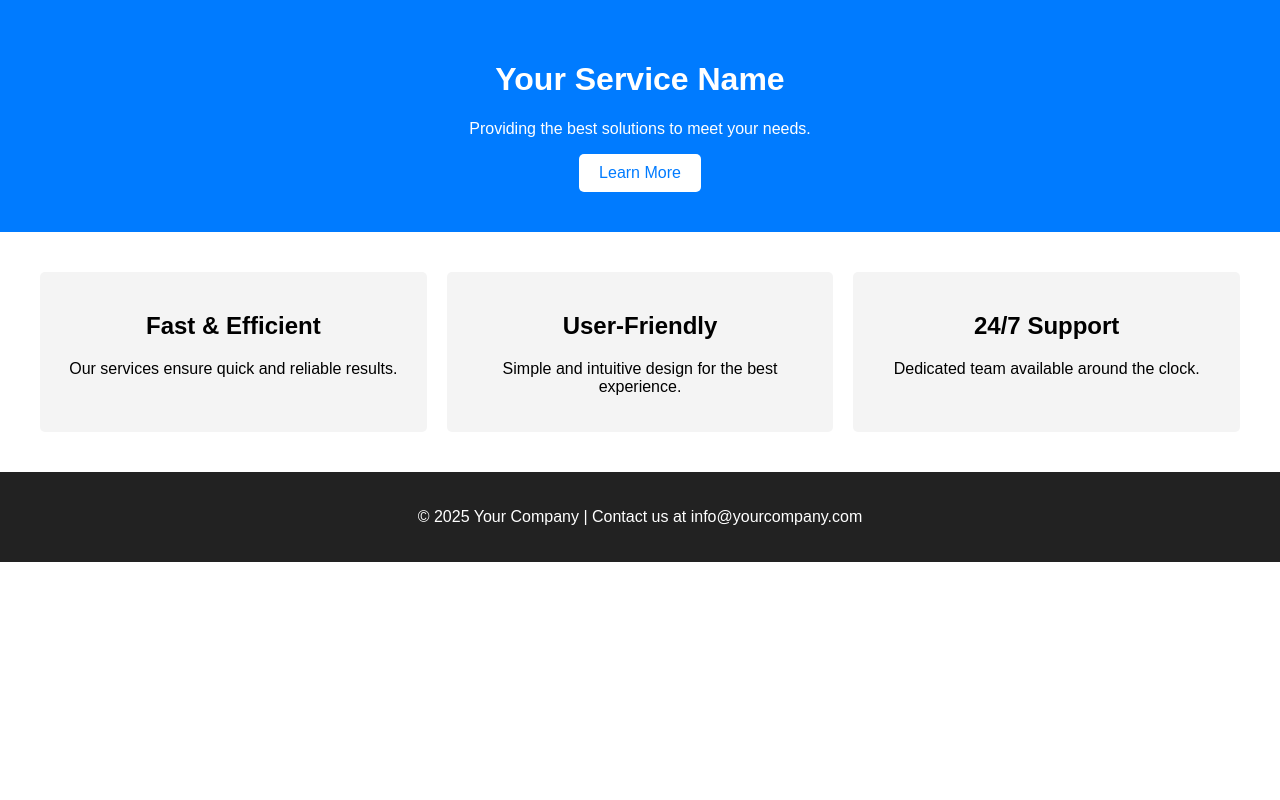
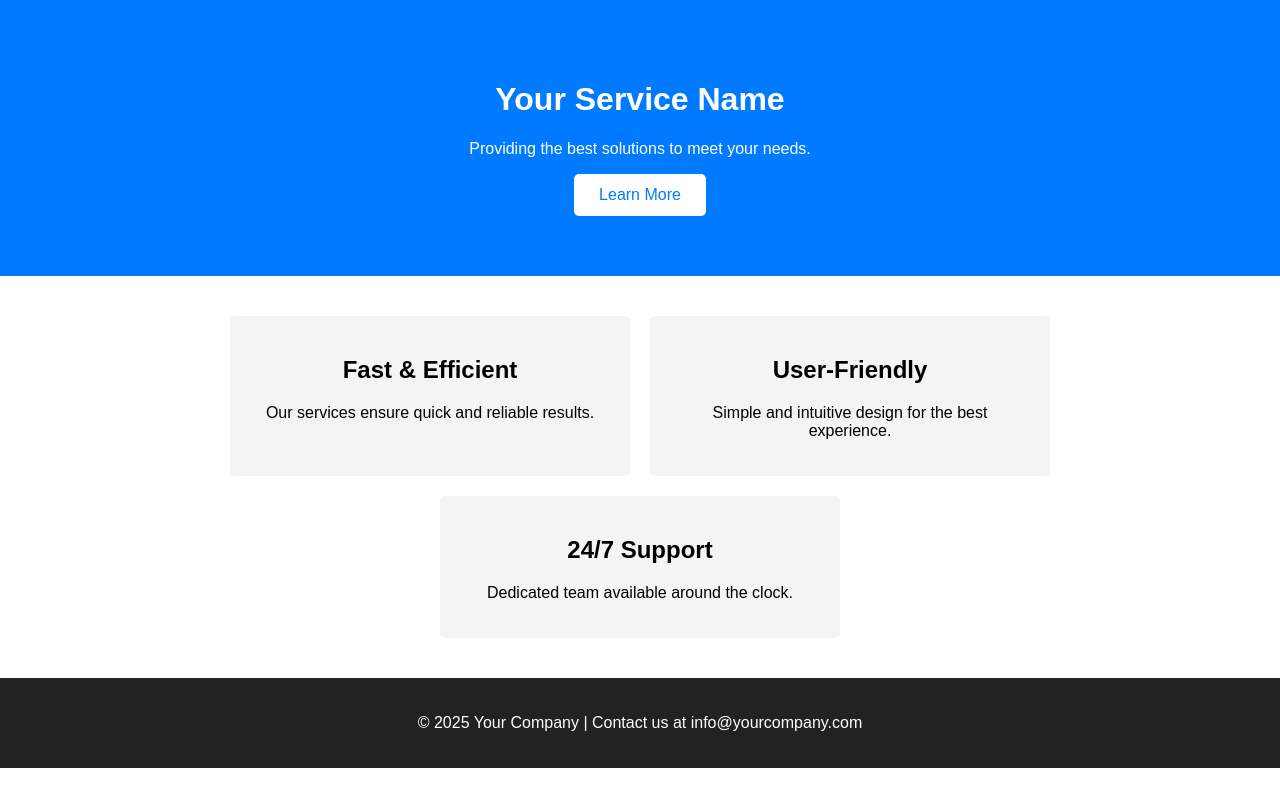
Before and after one commit to Ogak-AI/Learn, a plain HTML site: page Responsive Landing Page Design/index.html in a window 1280 px wide. Drawn offline with Linux system fonts and the light colour scheme.

Commit message:
Update styles.css

```diff
--- a/Responsive Landing Page Design/styles.css
+++ b/Responsive Landing Page Design/styles.css
@@ -8,12 +8,12 @@ body {
 header {
     background: #007bff;
     color: white;
-    padding: 40px;
+    padding: 60px;
 }
 
 .btn {
     display: inline-block;
-    padding: 10px 20px;
+    padding: 12px 25px;
     background: #fff;
     color: #007bff;
     text-decoration: none;
@@ -25,6 +25,7 @@ header {
     justify-content: center;
     gap: 20px;
     padding: 40px;
+    flex-wrap: wrap;
 }
 
 .feature {
```
